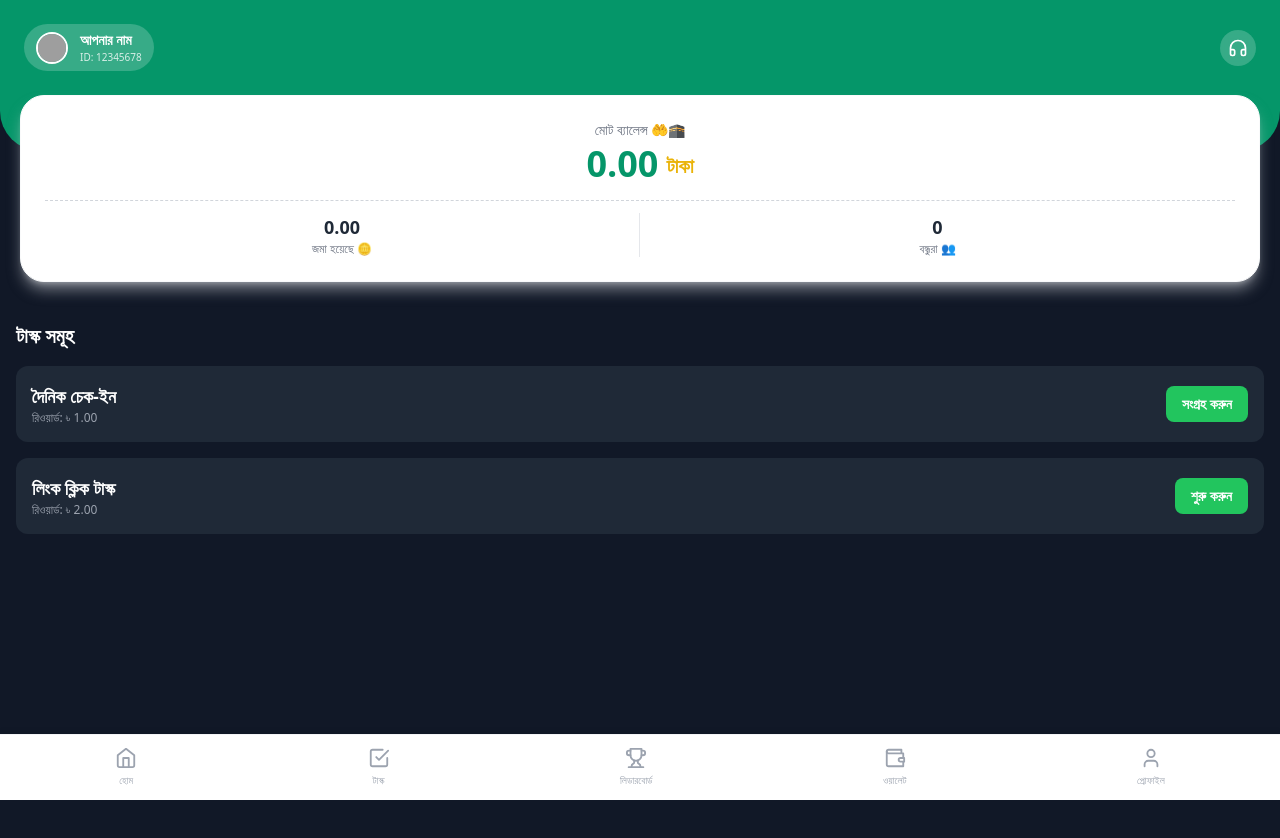
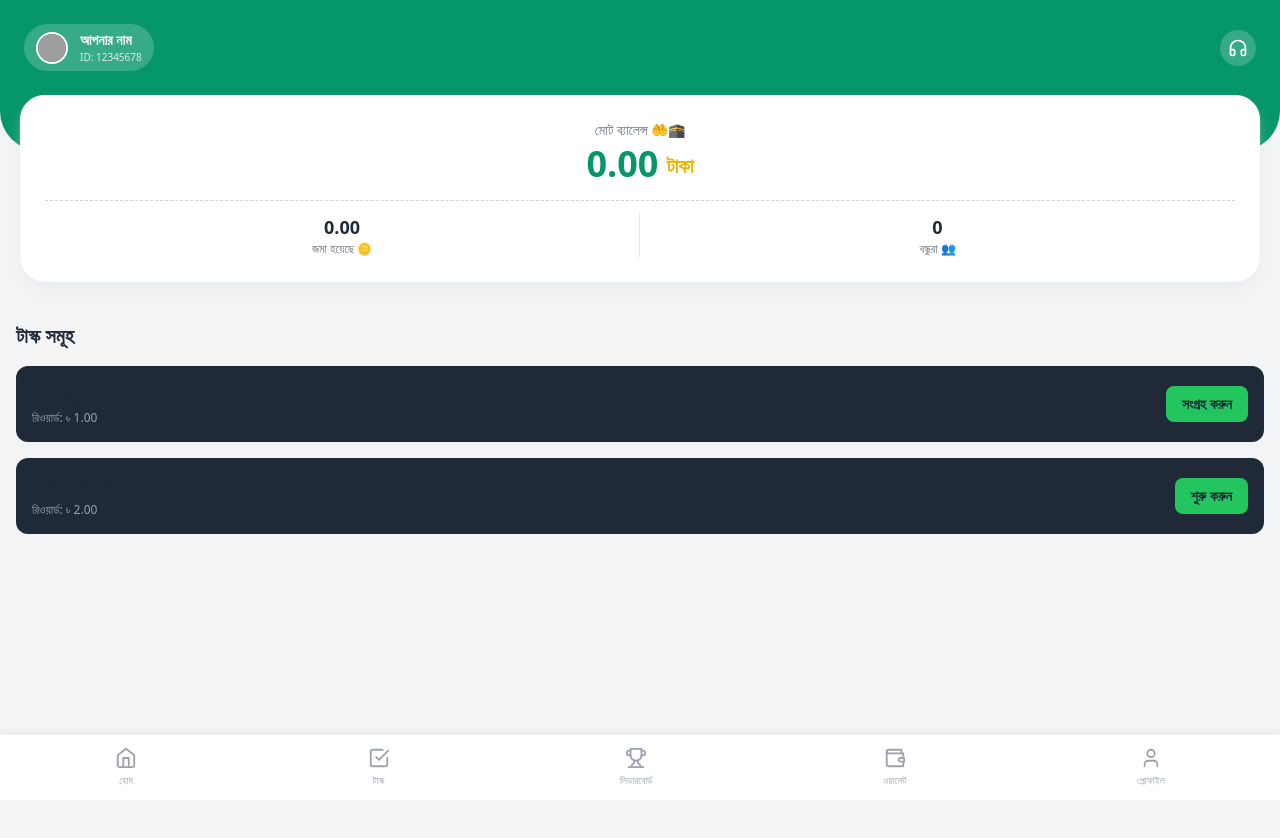
Before and after one commit to nahidx07/lakhpoti-app, a Next.js app: page /tasks in a window 1280 px wide. Shown: the top 838 px of the page. Before the commit the page ends 800 px from the top, so only its background shows below. Built offline with nearby package versions, Linux system fonts and the light colour scheme; grey boxes are pictures that could not be loaded.

Commit message:
Update layout.js

```diff
--- a/app/layout.js
+++ b/app/layout.js
@@ -1,8 +1,8 @@
-import './globals.css'; // এই লাইনটি সবচেয়ে জরুরি!
+import './globals.css';
 import Script from 'next/script';
 
 export const metadata = {
-  title: 'লাখপতি - Lakhpoti',
+  title: 'লাখপতি - আনিং অ্যাপ',
   description: 'টাস্ক সম্পূর্ণ করে সহজেই আয় করুন',
 };
 
@@ -10,10 +10,13 @@ export default function RootLayout({ children }) {
   return (
     <html lang="bn">
       <head>
+        {/* Telegram Mini App Script */}
         <Script src="https://telegram.org/js/telegram-web-app.js" strategy="beforeInteractive" />
+
+        {/* 🔥 Tailwind CSS CDN (এটি সব ডিজাইন ১০০% ফিক্স করে দিবে) 🔥 */}
+        <script src="https://cdn.tailwindcss.com"></script>
       </head>
-      {/* বডির ব্যাকগ্রাউন্ড এবং টেক্সট কালার এখানে দিয়ে দিলাম */}
-      <body className="bg-gray-900 text-white select-none">
+      <body className="bg-[#f3f4f6] text-gray-800 select-none pb-24 font-sans">
         {children}
       </body>
     </html>
```
